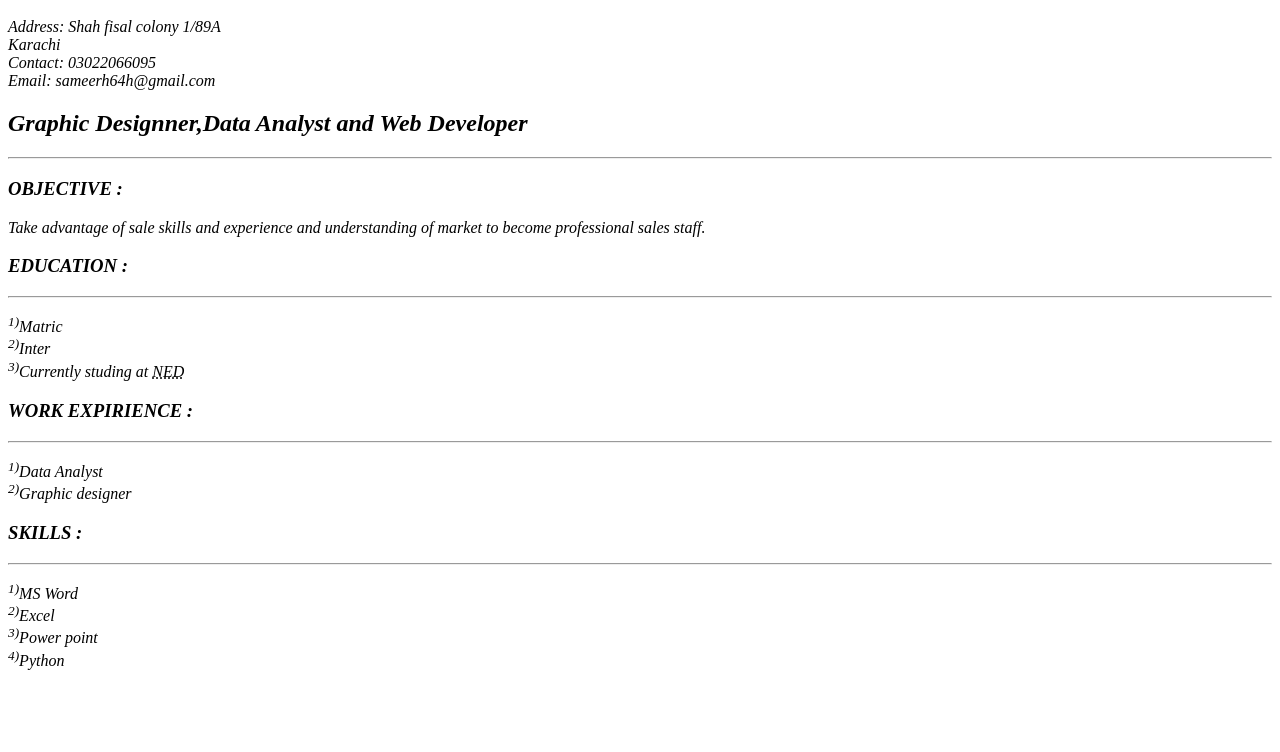
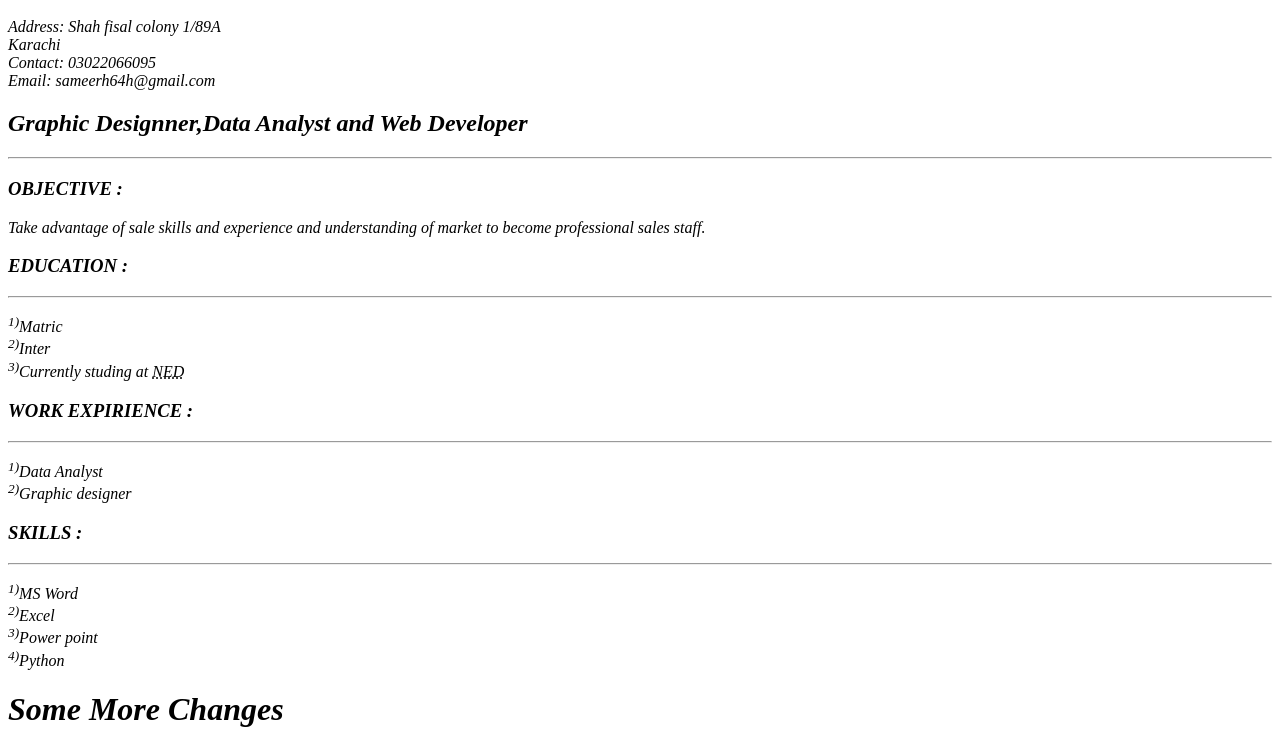
Before and after one commit to sam12-4/My-Cv, a plain HTML site: page index.html in a window 1280 px wide. Shown: the part 48-800 px from the top of the page. Drawn offline with Linux system fonts and the light colour scheme.

Commit message:
my last h1 heading

```diff
--- a/index.html
+++ b/index.html
@@ -19,7 +19,7 @@
         <h3>SKILLS :</h3>
         <hr />
         <p><sup>1)</sup>MS Word<br /><sup>2)</sup>Excel<br /><sup>3)</sup>Power point<br /><sup>4)</sup>Python</p>
-
+        <h1>Some More Changes</h1>
 
 
     </body>
```
